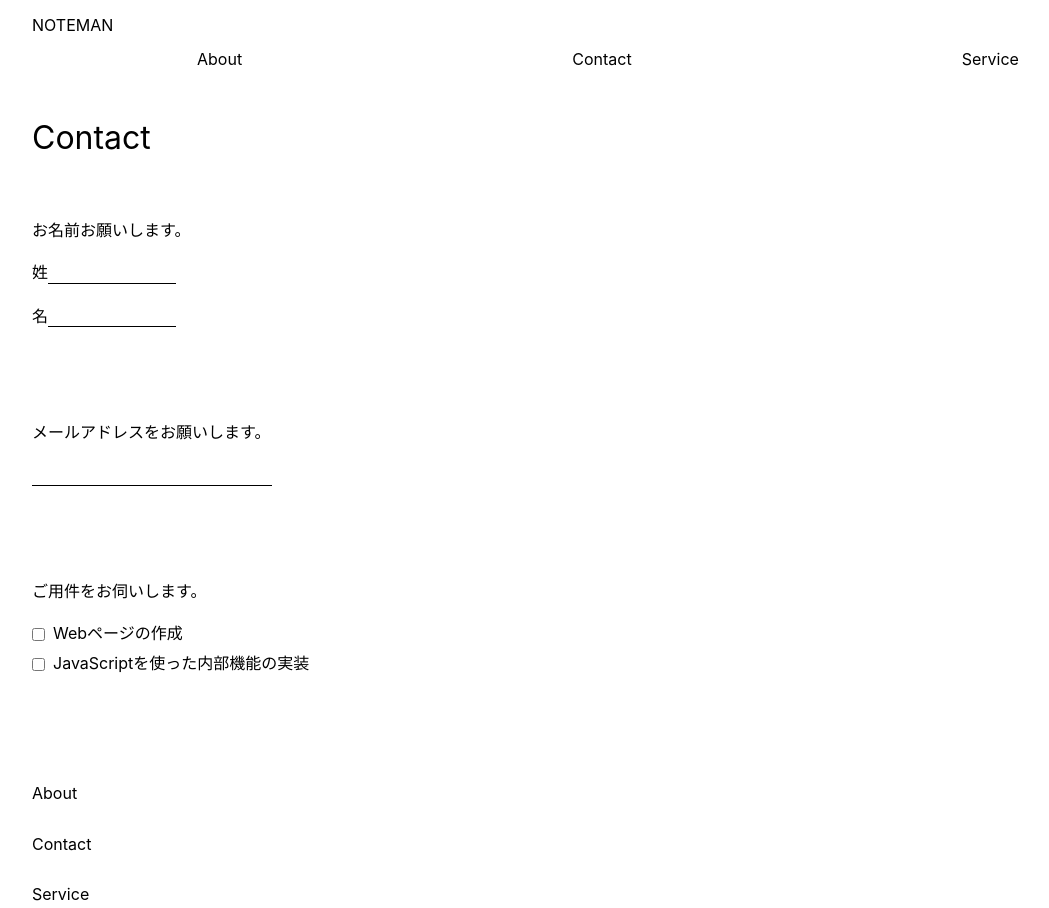
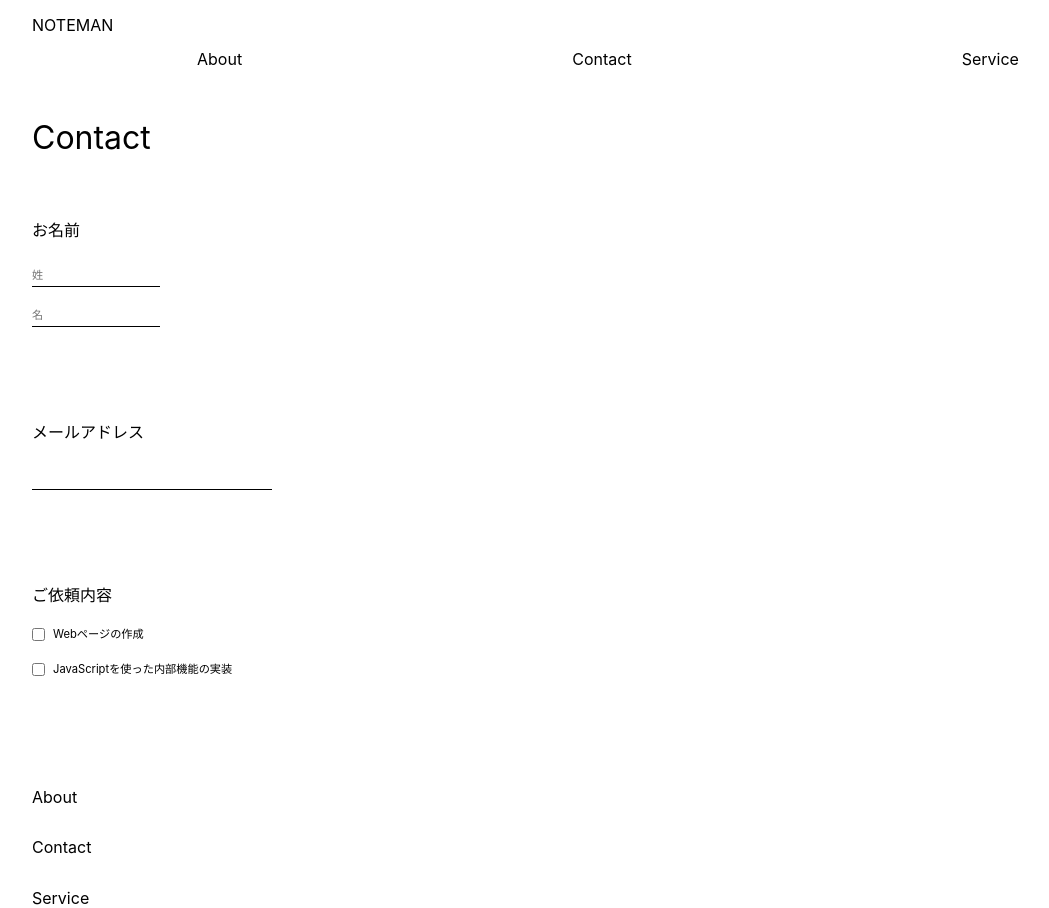
Before and after one commit to kkatou7209/portfolio-3-ts, a React (Create React App) app: page /contact in a window 1280 px wide. Shown: the whole page, without its empty margins (32-1081 px from the left). Built offline with nearby package versions, Linux system fonts and the light colour scheme.

Commit message:
Add build folder

```diff
--- a/src/assets/Base.scss
+++ b/src/assets/Base.scss
@@ -37,6 +37,8 @@ html {
 body {
   margin: 0;
   height: 100vh;
+
+  font-size: inherit;
 }
 
 /**
--- a/src/assets/Layout.scss
+++ b/src/assets/Layout.scss
@@ -11,8 +11,9 @@
   top: 0;
 
   #l-header {
-    margin-top: 1rem;
     margin-bottom: 0.5rem;
+
+    padding-top: 1rem;
 
     width: 90vw;
     height: 4rem;
@@ -108,6 +109,7 @@
             justify-content: space-between;
 
             .input__name {
+              height: 1.5rem;
               width: 8rem;
 
             }
@@ -116,6 +118,7 @@
           .section__email {
             .input__email {
               width: 15rem;
+              height: 1.5rem;
             }
           }
 
--- a/src/assets/Module.scss
+++ b/src/assets/Module.scss
@@ -5,7 +5,7 @@
 
 //border
 .border-bottom {
-  border-bottom: 1px solid;
+  border-bottom: 0.5px solid;
 }
 
 //text
--- a/src/components/pages/Contact.tsx
+++ b/src/components/pages/Contact.tsx
@@ -14,30 +14,28 @@ const Contact = () => {
           {/* 名前の入力 */}
           <section className='l-form__section'>
             <label className='section__title text--smaller block'>
-              お名前お願いします。
+              お名前
             </label>
             <div className='section__name'>
-              <label>
-                姓
+              <label className='text--smallest'>
                 <input
                   id='last-name'
-                  className='input__name border-bottom'
+                  className='input__name border-bottom text--smallest'
                   type='text'
                   min={1}
                   max={10}
-                  // placeholder='姓'
+                  placeholder='姓'
                   required
                 />
               </label>
-              <label>
-                名
+              <label className='text--smallest'>
                 <input
                   id='first-name'
-                  className='input__name border-bottom'
+                  className='input__name border-bottom text--smallest'
                   type='text'
                   min={1}
                   max={10}
-                  // placeholder='名'
+                  placeholder='名'
                   required
                 />
               </label>
@@ -47,7 +45,7 @@ const Contact = () => {
           {/* メールアドレスの入力 */}
           <section className='l-form__section'>
             <label className='section__title text--smaller block' htmlFor='email'>
-              メールアドレスをお願いします。
+              メールアドレス
             </label>
             <div className='section__email'>
               <input
@@ -63,7 +61,7 @@ const Contact = () => {
           {/* 用件の選択 */}
           <section className='l-form__section'>
             <label className='section__title text--smaller block'>
-              ご用件をお伺いします。
+              ご依頼内容
             </label>
             <div className='section__business'>
               <div className='business__option'>
@@ -72,7 +70,7 @@ const Contact = () => {
                   let option: string = item.option;
                   let title: string = item.title;
                   return (
-                    <div key={key} className='option__item'>
+                    <div key={key} className='option__item text--smallest'>
                       <input
                         id={option}
                         type='checkbox'
```
Also changed, not shown: 1 other file (tests, documents, lock files or other folders).
